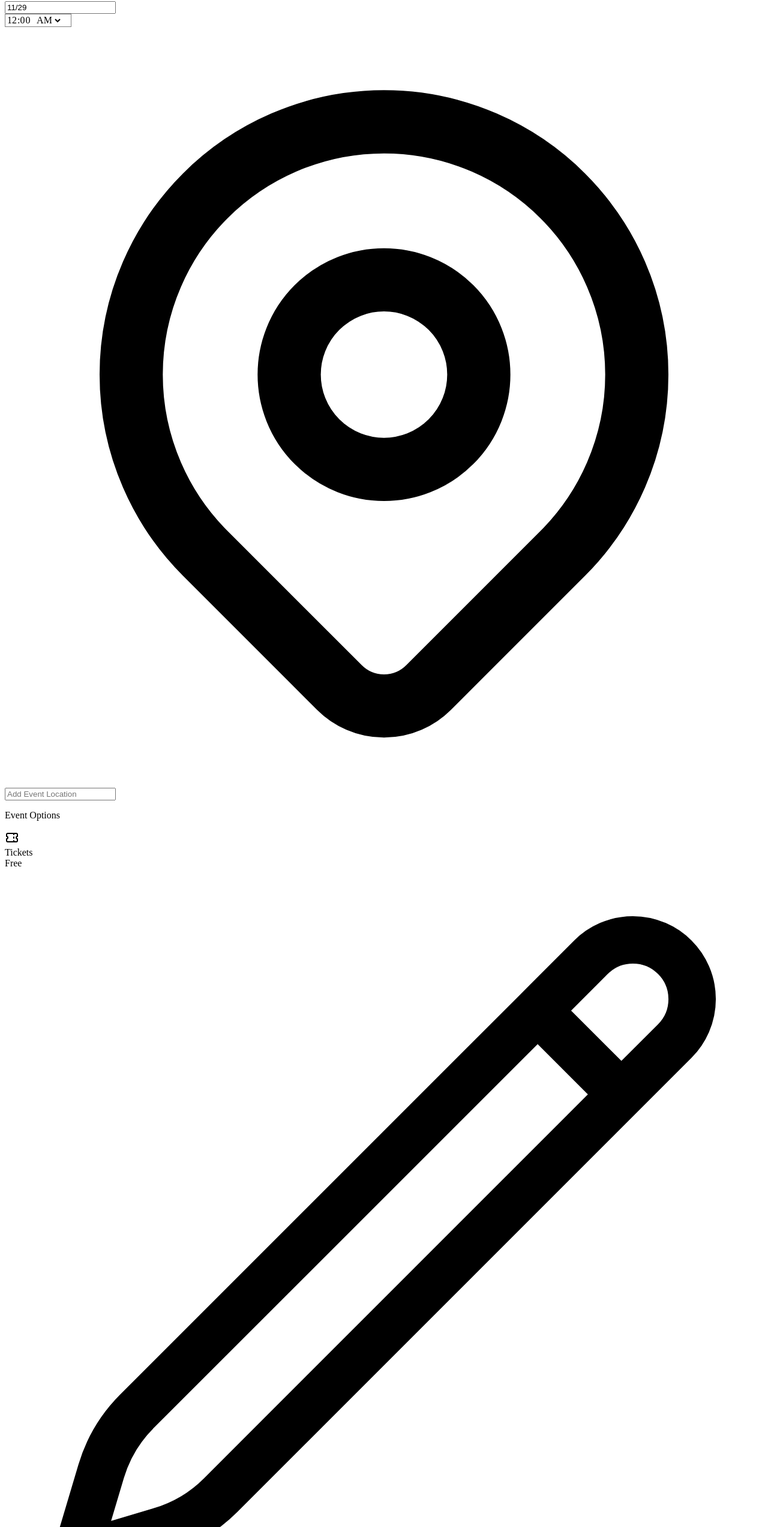
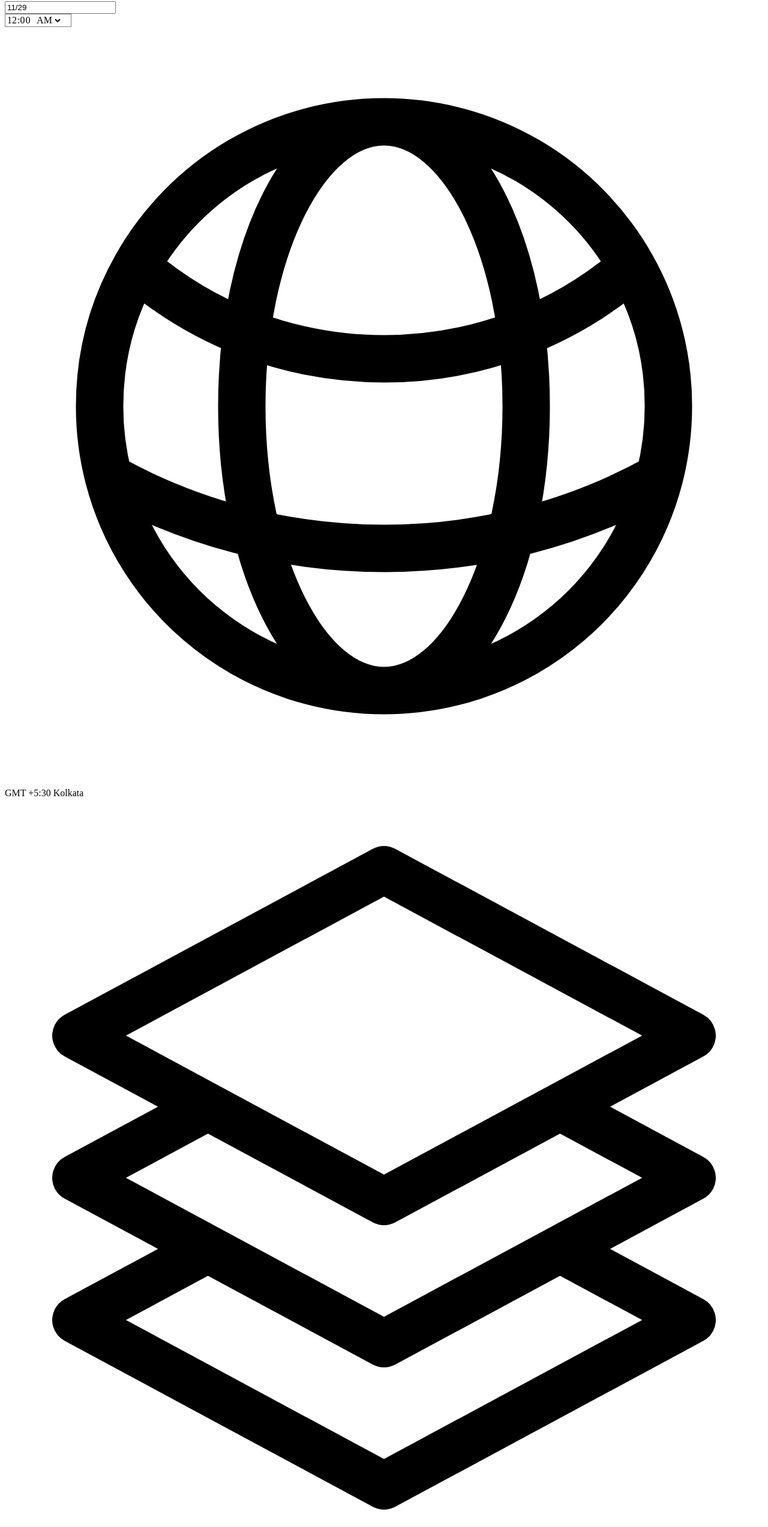
Before and after one commit to rahulsharmaah/10Times, a React (Create React App) app: page / in a window 1280 px wide. Shown: the part 1662-4207 px from the top of the page at 60% size. Built offline with nearby package versions, Linux system fonts and the light colour scheme.

Commit message:
changes published for some icons

```diff
--- a/src/components/DateSection.js
+++ b/src/components/DateSection.js
@@ -41,7 +41,7 @@ const DateSection = () => {
       </div>
 
       {/* Start Date and End Date */}
-      <div className="flex flex-col items-center mt-2 border m-2 px-4 py-4 rounded-md bg-gray-50">
+      <div className="flex flex-col mt-2 border m-2 px-4 py-4 rounded-md bg-gray-50">
         <div className="flex items-center mb-2 gap-1">
           <div className="text-lg flex-1 font-medium text-gray-800">Start</div>
 
@@ -67,7 +67,7 @@ const DateSection = () => {
           </div>
         </div>
 
-        <div className="flex items-center gap-1">
+        <div className="flex items-center gap-1 ">
           <div className="flex-1 text-lg font-medium text-gray-800">End</div>
 
           {/* Date Picker Container */}
@@ -96,6 +96,46 @@ const DateSection = () => {
         {validationError && (
           <div className="text-red-500 mt-2">{validationError}</div>
         )}
+        <div className="flex items-center gap-3 py-3 border-b-2">
+          <div className="h-6 w-6 rounded-full font-medium text-slate-800 text-gray-500">
+            <svg
+              xmlns="http://www.w3.org/2000/svg"
+              fill="none"
+              viewBox="0 0 24 24"
+              stroke-width="1.5"
+              stroke="currentColor"
+            >
+              <path
+                stroke-linecap="round"
+                stroke-linejoin="round"
+                d="M12 21a9.004 9.004 0 008.716-6.747M12 21a9.004 9.004 0 01-8.716-6.747M12 21c2.485 0 4.5-4.03 4.5-9S14.485 3 12 3m0 18c-2.485 0-4.5-4.03-4.5-9S9.515 3 12 3m0 0a8.997 8.997 0 017.843 4.582M12 3a8.997 8.997 0 00-7.843 4.582m15.686 0A11.953 11.953 0 0112 10.5c-2.998 0-5.74-1.1-7.843-2.918m15.686 0A8.959 8.959 0 0121 12c0 .778-.099 1.533-.284 2.253m0 0A17.919 17.919 0 0112 16.5c-3.162 0-6.133-.815-8.716-2.247m0 0A9.015 9.015 0 013 12c0-1.605.42-3.113 1.157-4.418"
+              />
+            </svg>
+          </div>
+          <div className="pl-3 text-gray-500 font-medium">
+            GMT +5:30 Kolkata
+          </div>
+        </div>
+        <div className="flex items-center gap-3 py-3 border-b-2">
+          <div className="h-6 w-6 rounded-full font-medium text-slate-800 text-gray-500">
+            <svg
+              xmlns="http://www.w3.org/2000/svg"
+              fill="none"
+              viewBox="0 0 24 24"
+              stroke-width="1.5"
+              stroke="currentColor"
+            >
+              <path
+                stroke-linecap="round"
+                stroke-linejoin="round"
+                d="M6.429 9.75L2.25 12l4.179 2.25m0-4.5l5.571 3 5.571-3m-11.142 0L2.25 7.5 12 2.25l9.75 5.25-4.179 2.25m0 0L21.75 12l-4.179 2.25m0 0l4.179 2.25L12 21.75 2.25 16.5l4.179-2.25m11.142 0l-5.571 3-5.571-3"
+              />
+            </svg>
+          </div>
+          <div className="pl-3 text-gray-500 font-medium">
+            Create Multi-Session Event
+          </div>
+        </div>
       </div>
     </div>
   );
--- a/src/components/EventOptionsSection.js
+++ b/src/components/EventOptionsSection.js
@@ -55,7 +55,25 @@ const EventOptionsSection = () => (
     {/* visibility */}
     <div className="flex items-center mb-2">
       <div>
-        <TicketIcon />
+        <svg
+          xmlns="http://www.w3.org/2000/svg"
+          fill="none"
+          viewBox="0 0 24 24"
+          stroke-width="1.5"
+          stroke="currentColor"
+          class="w-6 h-6"
+        >
+          <path
+            stroke-linecap="round"
+            stroke-linejoin="round"
+            d="M2.036 12.322a1.012 1.012 0 010-.639C3.423 7.51 7.36 4.5 12 4.5c4.638 0 8.573 3.007 9.963 7.178.07.207.07.431 0 .639C20.577 16.49 16.64 19.5 12 19.5c-4.638 0-8.573-3.007-9.963-7.178z"
+          />
+          <path
+            stroke-linecap="round"
+            stroke-linejoin="round"
+            d="M15 12a3 3 0 11-6 0 3 3 0 016 0z"
+          />
+        </svg>
       </div>
       <div className="pl-3"> Visibility </div>
       <div className="ml-auto flex flex-row items-center justify-center">
```
